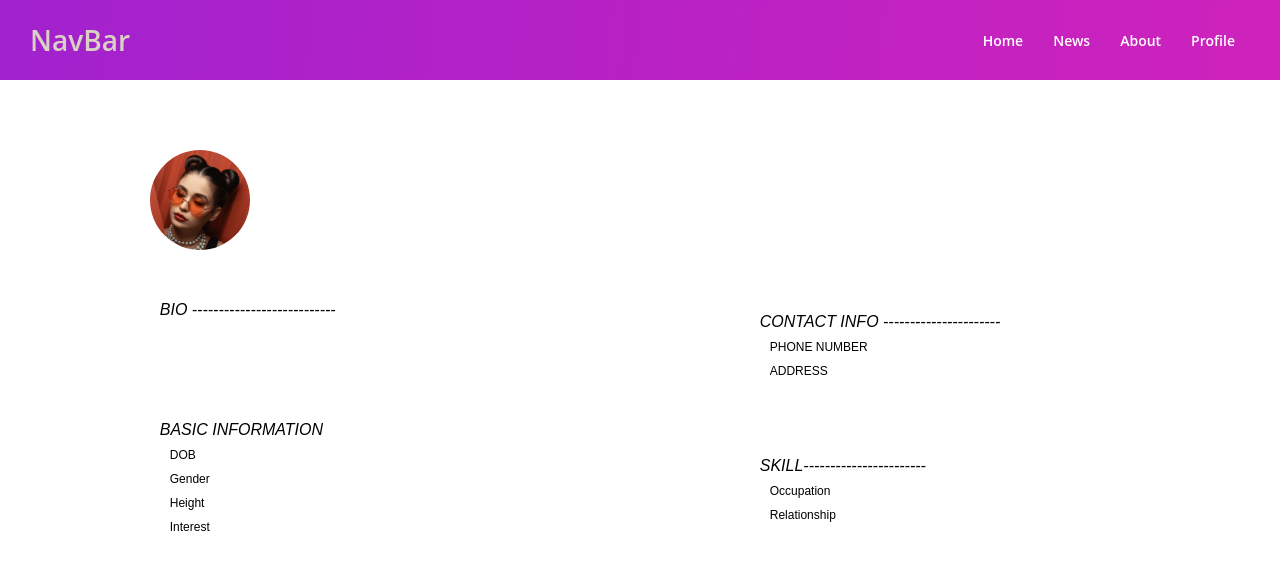
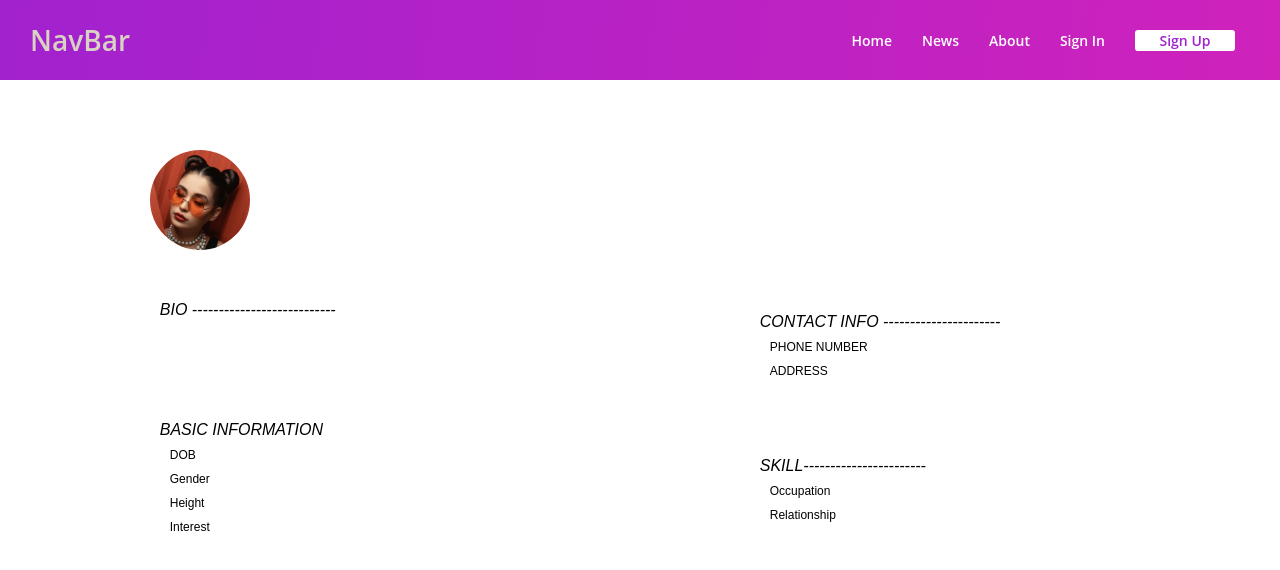
Before and after one commit to Adeisking05/Gloabal-citizens, a React (Create React App) app: page /Profile in a window 1280 px wide. Shown: the top 570 px of the page. Built offline with nearby package versions, Linux system fonts and the light colour scheme; no server answers; a web font is replaced by a local one.

Commit message:
Token passed as context

```diff
--- a/src/Components/Login.js
+++ b/src/Components/Login.js
@@ -1,45 +1,23 @@
 import React from "react";
-import { useState } from "react";
+import { useState, useContext } from "react";
 import "../styles/SignUp.css";
 import Data from "../assets/Data-privacy.png";
 import Gropup from "../assets/Group.png";
 import { useNavigate } from "react-router-dom";
+import { userContext } from "./UserContext";
 const Login = () => {
   const navigate = useNavigate();
-  const [formData, setFormData] = useState({
-    nin: "",
-    password: "",
-  });
+  const userValues = useContext(userContext);
+  const { handleSubmit, formData, setFormData, success } = userValues;
+  if (success) {
+    setTimeout(() => {
+      navigate("/");
+    }, 3000);
+  }
   const handleChange = (e) => {
     const target = e.target;
     const { name, value } = target;
     setFormData({ ...formData, [name]: value });
-  };
-  const handleSubmit = async (e) => {
-    e.preventDefault();
-    try {
-      const res = await fetch(
-        "https://fast-Woodland-39897.herokuapp.com/auth/login",
-        {
-          method: "POST",
-          body: JSON.stringify({
-            nin: formData.nin,
-            password: formData.password,
-          }),
-          headers: {
-            "Content-Type": "application/json",
-            Accept: "application/json, text/plain, */*",
-          },
-        }
-      );
-      const data = await res.json();
-      if (data.msg === "Successfully logged in") {
-        navigate("/");
-      } else {
-        alert("error creating account");
-      }
-      console.log(data);
-    } catch (error) {}
   };
 
   return (
--- a/src/Components/NavBar.js
+++ b/src/Components/NavBar.js
@@ -1,14 +1,20 @@
-import React, { useState } from "react";
+import React, { useState, useContext } from "react";
 import { Icon } from "react-icons-kit";
 import { menu } from "react-icons-kit/feather/menu";
 import { x } from "react-icons-kit/feather/x";
+import { Link, useNavigate } from "react-router-dom";
 import "../styles/Nav.css";
+import { userContext } from "./UserContext";
+
 export const NavBar = () => {
+  const userValues = useContext(userContext);
+  const { token } = userValues;
   const [toggle, setToggle] = useState(false);
 
   const handleToggle = () => {
     setToggle(!toggle);
   };
+  const navigate = useNavigate();
 
   return (
     <nav className={toggle ? "navbar expanded" : "navbar"}>
@@ -17,11 +23,37 @@ export const NavBar = () => {
         {toggle ? <Icon icon={x} size={28} /> : <Icon icon={menu} size={28} />}
       </div>
       <ul className="links">
-        <li>Home</li>
+        <Link to="/">
+          <li>Home</li>
+        </Link>
         <li>News</li>
         <li>About</li>
-        <li>Sign In</li>
-        <li className="SignUp-btn">Sign Up</li>
+        {token ? (
+          <Link to="/Profile">
+            <li>Profile</li>
+          </Link>
+        ) : (
+          <Link to="/Login">
+            <li>Sign In</li>
+          </Link>
+        )}
+
+        {token ? (
+          <li
+            onClick={() => {
+              alert("You are about to Log Out");
+              localStorage.clear();
+              navigate("/", { replace: true });
+              window.location.reload(true);
+            }}
+          >
+            Log Out
+          </li>
+        ) : (
+          <Link to="/SIgnUp">
+            <li className="SignUp-btn">Sign Up</li>
+          </Link>
+        )}
       </ul>
     </nav>
   );
--- a/src/Components/Profile.js
+++ b/src/Components/Profile.js
@@ -4,6 +4,7 @@ import bavatar from "../assets/bavatar.png";
 import "../Components/profile.css";
 import { ProfileNav } from "./ProfileNav";
 import { useState, useEffect, Link } from "react";
+import { NavBar } from "./NavBar";
 
 const Profile = () => {
   const [user, setUser] = useState({});
@@ -35,8 +36,7 @@ const Profile = () => {
 
   return (
     <>
-      <ProfileNav />
-
+      <NavBar />
       <div className="containeree">
         <section className="profilezz">
           <div className="imagezz">
--- /dev/null
+++ b/src/Components/UserContext.js
@@ -0,0 +1,56 @@
+import react, { createContext, useEffect, useState } from "react";
+
+export const userContext = createContext();
+
+export default function UseTokenProviderUser(props) {
+  const [formData, setFormData] = useState({
+    nin: "",
+    password: "",
+  });
+  const token = localStorage.getItem("user_rubbish");
+  const userId = localStorage.getItem("userId");
+  const [success, setSuccess] = useState(false);
+  const handleSubmit = async (e) => {
+    e.preventDefault();
+    try {
+      const res = await fetch(
+        "https://fast-Woodland-39897.herokuapp.com/auth/login",
+        {
+          method: "POST",
+          body: JSON.stringify({
+            nin: formData.nin,
+            password: formData.password,
+          }),
+          headers: {
+            "Content-Type": "application/json",
+            Accept: "application/json, text/plain, */*",
+          },
+        }
+      );
+      const data = await res.json();
+      if (data.msg === "Successfully logged in") {
+        localStorage.setItem("user_rubbish", JSON.stringify(data?.token));
+        localStorage.setItem("userId", JSON.stringify(data?.user._id));
+        setSuccess(true);
+      } else {
+        alert("error creating account");
+      }
+      console.log(data);
+    } catch (error) {}
+  };
+  const userValues = {
+    handleSubmit,
+    formData,
+    setFormData,
+    success,
+    token,
+    userId,
+  };
+  return (
+    <div>
+      <userContext.Provider value={userValues}>
+        {props.children}
+      </userContext.Provider>
+    </div>
+  );
+}
--- a/src/index.js
+++ b/src/index.js
@@ -10,8 +10,10 @@ import Profile from "./Components/Profile";
 import AboutUs from "./Components/AboutUs";
 import News from "./Components/News";
 import ProfileForm from "./Components/ProfileForm";
+import UseTokenProviderUser from "./Components/UserContext";
 const root = ReactDOM.createRoot(document.getElementById("root"));
 root.render(
+  <UseTokenProviderUser>
     <BrowserRouter>
       <Routes>
         <Route path="/" element={<Home />} />
@@ -23,4 +25,5 @@ root.render(
         <Route path="/ProfileForm" element={<ProfileForm />} />
       </Routes>
     </BrowserRouter>
+  </UseTokenProviderUser>
 );
```
Lines whose indentation alone changed are shown as unchanged.
